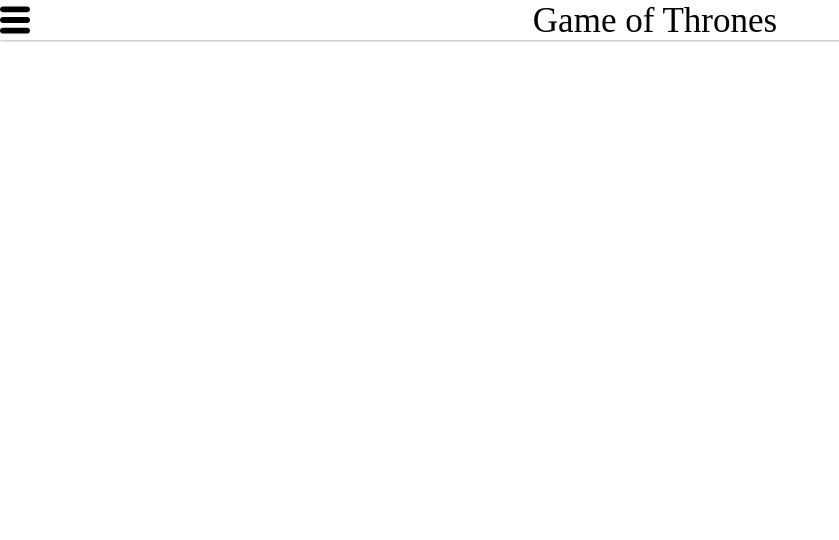
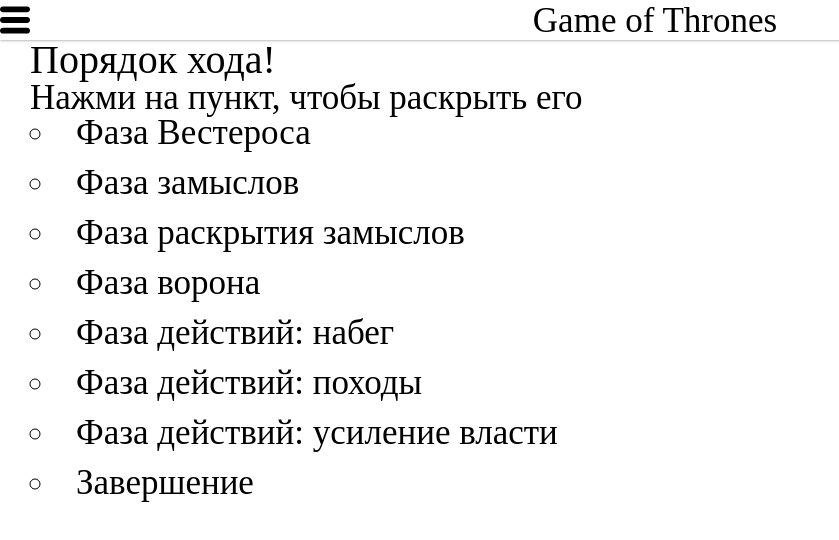
Before and after one commit to Crazymax11/game-of-thrones-helper, a React (Create React App) app: page /round-order in a window 1280 px wide. Shown: the top 540 px of the page, without its empty margins (0-839 px from the left). Built offline with nearby package versions, Linux system fonts and the light colour scheme.

Commit message:
Порядок хода

```diff
--- a/src/App.tsx
+++ b/src/App.tsx
@@ -8,6 +8,7 @@
 import Battle from './components/Battle/index'
 import Recruitment from './components/Recruitment/index'
 import Glossary from './components/Glossary/index'
+import RoundOrder from './components/RoundOrder/index'
 
 import './App.css';
 
@@ -32,6 +33,7 @@
           <Route path="/battle"> <Battle/> </Route>
           <Route path="/recruitment"> <Recruitment/> </Route>
           <Route path="/glossary"> <Glossary/> </Route>
+          <Route path="/round-order"> <RoundOrder/> </Route>
         </Switch>
       </Layout>
     </Router>
--- a/src/components/Battle/index.tsx
+++ b/src/components/Battle/index.tsx
@@ -42,17 +42,22 @@
       "Бой завершён. Снимите с поля приказ похода Дома, который атаковал противника. Если бой выиграл атакующий, он снимает с оспариваемой области жетон приказа и жетоны власти проигравшего Дома (если они там есть)."
   }
 ];
-const Step = (props: {title: string, text: string}) => {
-  const ListItem = styled.li`
-    list-style: circle;
+const ListItem = styled.li`
+    list-style-type: circle;
     margin-bottom: 15px;
   `;
+
+const StepName = styled.span`
+  cursor: pointer;
+`
+const Step = (props: {title: string, text: string}) => {
+
 
   const [isExpanded, toggle] = useState(false);
 
   return (
     <ListItem>
-      <span onClick={() => toggle(!isExpanded)}>{props.title}</span>
+      <StepName onClick={() => toggle(!isExpanded)}>{props.title}</StepName>
       {isExpanded && <div>{props.text}</div>}{" "}
     </ListItem>
   );
@@ -64,7 +69,7 @@
   return (
     <Wrapper>
       <h3> Battle! </h3>
-      <div> </div>
+      <div> Нажми на пункт, чтобы раскрыть его </div>
       <div className="steps">
         {steps.map(Step)}
       </div>
--- a/src/components/Layout/NavBar.tsx
+++ b/src/components/Layout/NavBar.tsx
@@ -38,6 +38,7 @@
       <StyledLink to="/orders/raid">🔥 Приказ набега</StyledLink>
       <StyledLink to="/battle">⚔️ Бой</StyledLink>
       <StyledLink to="/recruitment">💂 Найм Войск</StyledLink>
+      <StyledLink to="/round-order">🗺️ Порядок хода</StyledLink>
       <StyledLink to="/glossary"> 📚 Глоссарий</StyledLink>
     </Wrapper>
   );
--- /dev/null
+++ b/src/components/RoundOrder/index.tsx
@@ -0,0 +1,75 @@
+import React, {useState} from 'react';
+import styled from 'styled-components';
+
+const ListItem = styled.li`
+    list-style-type: circle;
+    margin-bottom: 15px;
+  `;
+
+const StepName = styled.span`
+  cursor: pointer;
+`
+const Step = (props: {title: string, text: string}) => {
+  const [isExpanded, toggle] = useState(false);
+
+  return (
+    <ListItem>
+      <StepName onClick={() => toggle(!isExpanded)}>{props.title}</StepName>
+      {isExpanded && <div>{props.text}</div>}{" "}
+    </ListItem>
+  );
+};
+
+const steps = [
+    {
+      title: "Фаза Вестероса",
+      text:
+        "Мир не стоит на месте, в нем происходят события. Игроки тянут карты из колод Вестероса. Если на карте есть жетон одичалых - нужно продвинуть жетон на одно деление по треку одичалых. Если значение достигло 12 - немедленно защищаемся от нашествия одичалых. Читаем карту."
+    },
+    {
+      title: "Фаза замыслов",
+      text:
+        "Игроки в закрытую расставляют приказы для своих армий. Правила рекомендуют ставить приказы всем армиям, даже если это может не иметь смысла (сбор власти в море). Игрокам следует договариваться друг с другом в этой фазе."
+    },
+    {
+      title: "Фаза раскрытия замыслов",
+      text:
+        "Игроки раскрывают свои приказы."
+    },
+    {
+      title: "Фаза ворона",
+      text:
+        "Владелец посыльного ворона в праве либо поменять 1 из своих приказов на другой из запаса, либо посмотреть в закрытую верхнюю карту колоды одичалых. Либо пропустить эту фазу."
+    },
+    {
+      title: "Фаза действий: набег",
+      text:
+        "Игроки в порядке трека железного трона разыгрывают набеги"
+    },
+    {
+      title: "Фаза действий: походы",
+      text: "Игроки в порядке трека железного трона разыгрывают походы"
+    },
+    {
+      title: "Фаза действий: усиление власти",
+      text:
+        "Игроки в порядке трека железного трона разыгрывают усиление власти"
+    },
+    {
+      title: "Завершение",
+      text:
+        "Игроки собирают приказы с армий, восстанавливают беглецов и считают замки"
+    }
+  ];
+
+const Wrapper = styled.div``;
+
+export default () => {
+    return <Wrapper>
+      <h3> Порядок хода! </h3>
+      <div> Нажми на пункт, чтобы раскрыть его </div>
+      <div className="steps">
+        {steps.map(Step)}
+      </div>
+    </Wrapper>
+}
```
